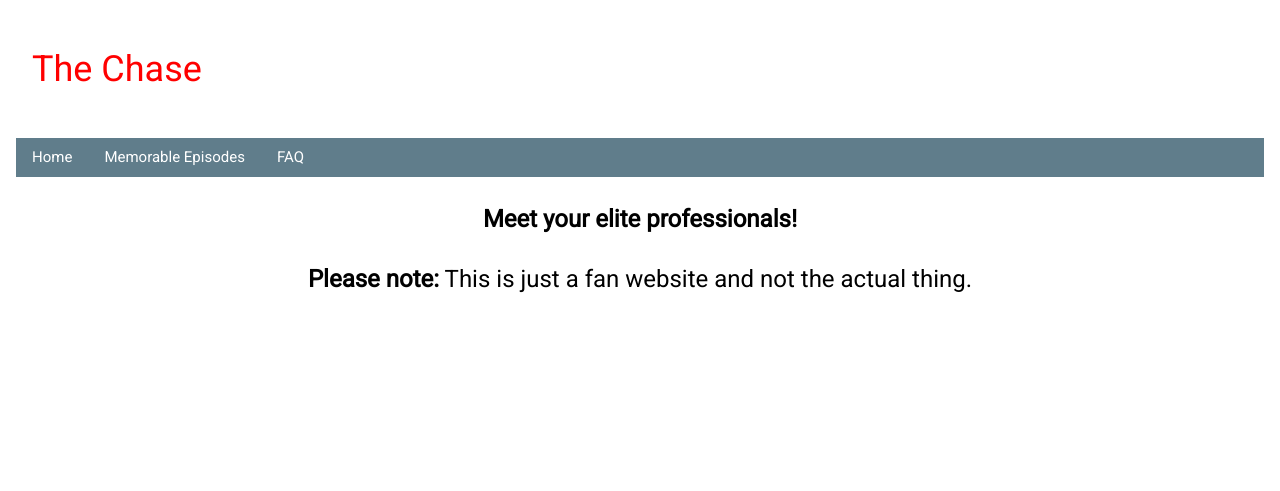
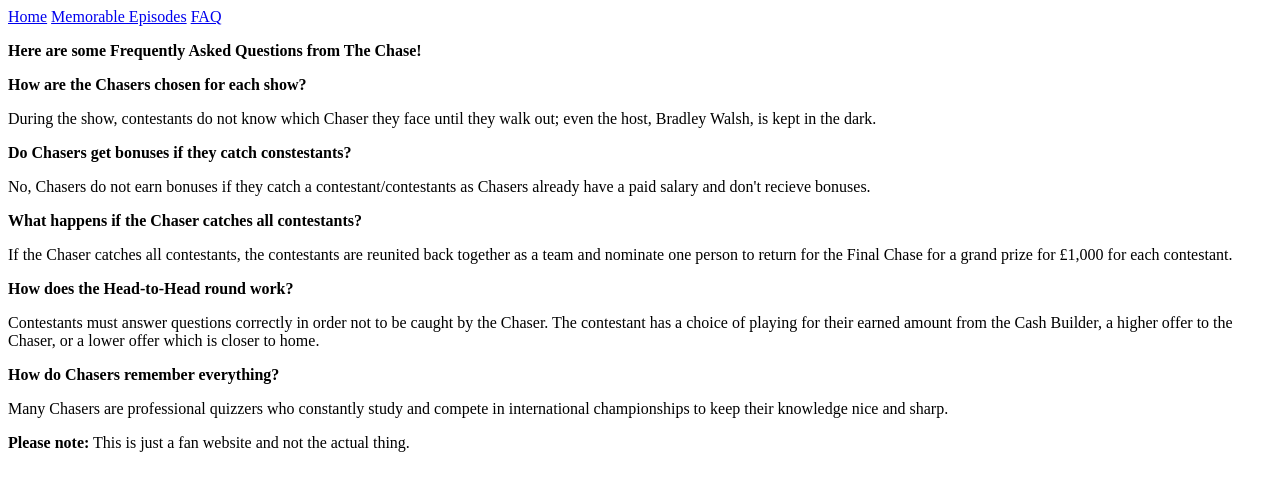
Before and after one commit to aytotheron/Chase-Website---Assessment, a Flask app: template templates/faq.html in a window 1280 px wide. Shown: the top 491 px of the page. Run offline with Flask 3, Linux system fonts and the light colour scheme; the template is opened without the code that fills it, so the values that code supplies are empty.

Commit message:
Made some changes to the Episodes and FAQ pages. I have already put in some episodes and questions. I need to get on with putting colour and re-arraging.

```diff
--- a/app.py
+++ b/app.py
@@ -35,6 +35,7 @@ def home():
     results = query_db(sql)
     return render_template("home.html", results=results)
 
+
 @app.route("/names/<int:id>")
 def names(id):
     #just one chaser based on id
@@ -44,5 +45,14 @@ def names(id):
     result = query_db(sql,(id,),True)
     return str(result)
 
+#add pages here
+@app.route ('/episodes')
+def episodes():
+    return render_template('episodes.html')
+
+@app.route ('/faq')
+def faq():
+    return render_template('faq.html')
+
 if __name__ == '__main__':
     app.run(debug=True)
--- a/templates/faq.html
+++ b/templates/faq.html
@@ -1,12 +1,38 @@
-{% extends "index.html" %}
 <!DOCTYPE html>
 <html lang="en">
 <head>
     <meta charset="UTF-8">
     <meta name="viewport" content="width=device-width, initial-scale=1.0">
-    <title>FAQ - The Chase</title>
+    <title>FAQ</title>
 </head>
 <body>
+     <!-- Shared Navibar-->
+    <nav class="w3-bar w3-blue-grey">
+        <a href="/" class="w3-bar-item w3-button">Home</a>
+        <a href="/episodes" class="w3-bar-item w3-button">Memorable Episodes</a>
+        <a href="/faq" class="w3-bar-item w3-button">FAQ</a>
+    </nav>
+    <p><b>Here are some Frequently Asked Questions from The Chase!</b></p>
+
+    <p><b>How are the Chasers chosen for each show?</b></p>
+    <p>During the show, contestants do not know which Chaser they face until they walk out; even the host, Bradley Walsh, is kept in the dark.</p>
+
+    <p><b>Do Chasers get bonuses if they catch constestants?</b></p>
+    <p>No, Chasers do not earn bonuses if they catch a contestant/contestants as Chasers already have a paid salary and don't recieve bonuses.</p>
+
+    <p><b>What happens if the Chaser catches all contestants?</b></p>
+    <p>If the Chaser catches all contestants, the contestants are reunited back together as a team and nominate one person to return for the Final Chase for a grand prize for £1,000 for each contestant.</p>
+
+    <p><b>How does the Head-to-Head round work?</b></p>
+    <p>Contestants must answer questions correctly in order not to be caught by the Chaser. The contestant has a choice of playing for their earned amount from the Cash Builder, a higher offer to the Chaser, or a lower offer which is closer to home.</p>
+
+    <p><b>How do Chasers remember everything?</b></p>
+    <p>Many Chasers are professional quizzers who constantly study and compete in international championships to keep their knowledge nice and sharp.</p>
+
+<footer>
+        <p><b>Please note:</b> This is just a fan website and not the actual thing.</p>
+    </footer>
+
 
 </body>
 </html>
--- a/templates/index.html
+++ b/templates/index.html
@@ -17,8 +17,8 @@
     <!-- Shared Navibar-->
     <nav class="w3-bar w3-blue-grey">
         <a href="/" class="w3-bar-item w3-button">Home</a>
-        <a href="episodes.html" class="w3-bar-item w3-button">Memorable Episodes</a>
-        <a href="faq.html" class="w3-bar-item w3-button">FAQ</a>
+        <a href="/episodes" class="w3-bar-item w3-button">Memorable Episodes</a>
+        <a href="/faq" class="w3-bar-item w3-button">FAQ</a>
     </nav>
     <p><b>Meet your elite professionals!</b></p>
 
```
Also changed, not shown: templates/episodes.html (+20 -2 lines).
